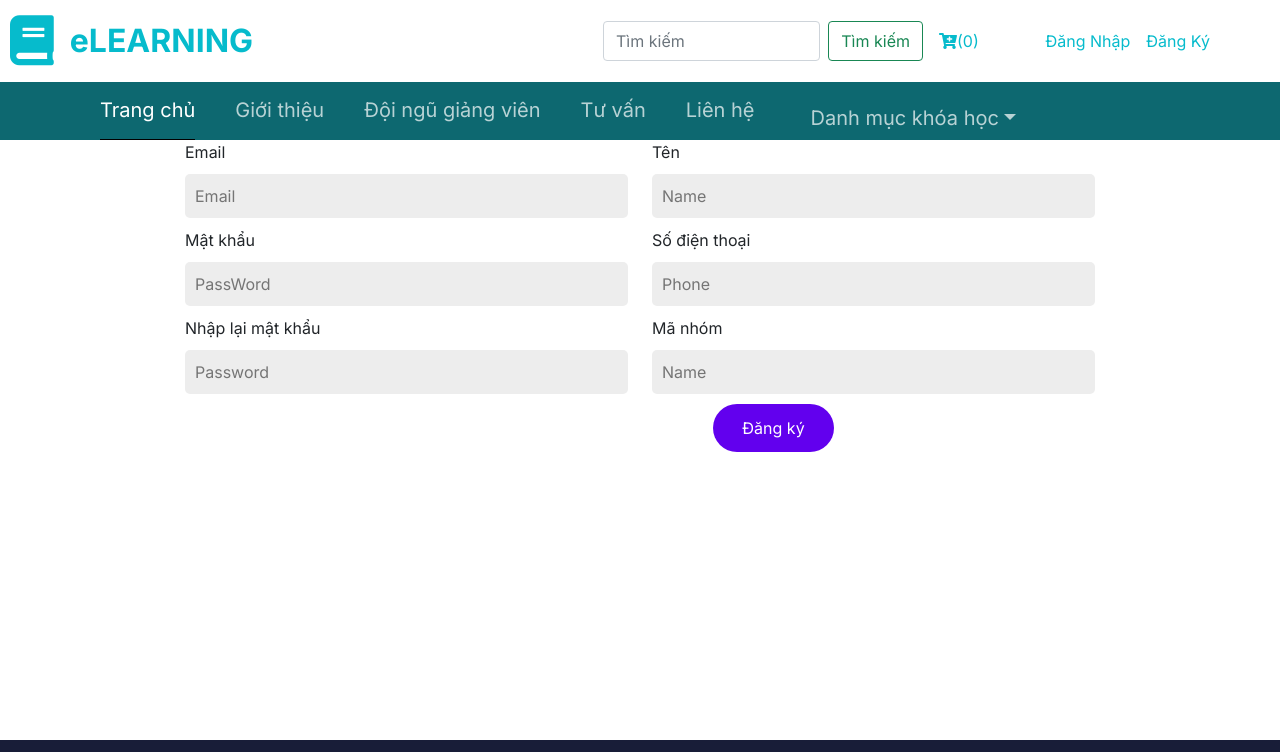
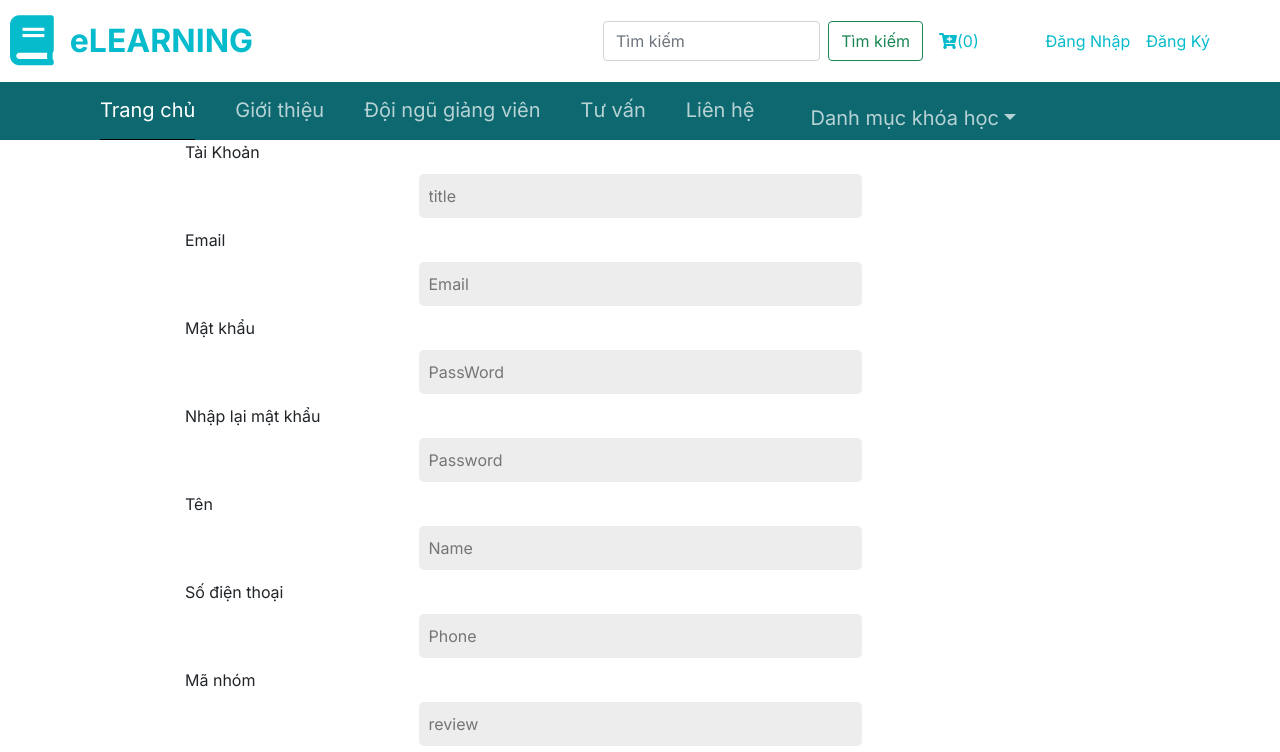
Before and after one commit to VuNguyenViet/DuAnCuoiKhoa, a React (Create React App) app: page /register in a window 1280 px wide. Shown: the top 752 px of the page. Built offline with nearby package versions, Linux system fonts and the light colour scheme; no server answers.

Commit message:
fix error Resgiter

```diff
--- a/src/pages/Register/Register.tsx
+++ b/src/pages/Register/Register.tsx
@@ -17,12 +17,16 @@ export default function Register({}: Props) {
       password: "",
       name: "" ,
       phone: "",
+      title:"",
+      review:""
     },
     validationSchema: Yup.object().shape({
       phone: Yup.string()
         .required("Số điện thoại không được để trống !")
         .min(10, "Số điện thoại phải đủ 10 số "),
       name: Yup.string().required("Tên không được để trống "),
+      title: Yup.string().required("Tài khoản không được để trống "),
+      review: Yup.string().required("Mã nhóm không được để trống "),
       email: Yup.string()
         .required("Email không được bỏ trống !")
         .email("Email không đúng định dạng!"),
@@ -34,12 +38,12 @@ export default function Register({}: Props) {
     }),
     onSubmit: (values) => {
      const payload = {
-      taiKhoan: values.name,
+      taiKhoan: values.title,
       matKhau: values.password,
       hoTen: values.name,
       soDT: values.phone,
       email: values.email,
-      maNhom: values.name
+      maNhom: values.review
      }
      const action = signupApi(payload) ;
      dispatch(action)
@@ -52,7 +56,23 @@ export default function Register({}: Props) {
     <div className="register">
       <form className="row" onSubmit={formik.handleSubmit}>
         {/* Bên trái  */}
-        <div className="col-6">
+        <div className="col-12">
+        <p>Tài Khoản</p>
+          <input
+            id="title"
+            className="input_validation"
+            type="text"
+            placeholder="title"
+            onChange={formik.handleChange}
+            onBlur={formik.handleBlur}
+          />
+          <div>
+          {formik.errors.title ? (
+            <p className="text text-danger">{formik.errors.title}</p>
+          ) : (
+            ""
+          )}
+          </div>
           <p>Email</p>
           <input
             name="email"
@@ -106,7 +126,7 @@ export default function Register({}: Props) {
 
         </div>
         {/* Bên phải  */}
-        <div className="col-6 register_right">
+        <div className="col-12 register_right">
           <p>Tên</p>
           <input
             id="name"
@@ -142,50 +162,21 @@ export default function Register({}: Props) {
 
            <p>Mã nhóm</p>
            <input
-            id="name"
+            id="review"
             className="input_validation"
             type="text"
-            placeholder="Name"
+            placeholder="review"
             onChange={formik.handleChange}
             onBlur={formik.handleBlur}
           />
           <div>
-          {formik.errors.name ? (
-            <p className="text text-danger">{formik.errors.name}</p>
+          {formik.errors.review ? (
+            <p className="text text-danger">{formik.errors.review}</p>
           ) : (
             ""
           )}
           </div>
 
-          {/* <ul className="ul_radio_button">
-            <li className="radio_button">
-              <input
-                style={{ width: "20px" }}
-                id="Male"
-                type="radio"
-                name="gender"
-                checked={gender ? true : false}
-                onChange={() => setGender(true)}
-              />
-              <label style={{ paddingLeft: "10px" }} htmlFor="Male">
-                Nam
-              </label>
-            </li>
-
-            <li className="radio_button">
-              <input
-                style={{ width: "20px" }}
-                id="Famale"
-                type="radio"
-                name="gender"
-                checked={!gender ? true : false}
-                onChange={() => setGender(false)}
-              />
-              <label style={{ paddingLeft: "10px" }} htmlFor="Famale">
-                Nữ
-              </label>
-            </li>
-          </ul> */}
           <button type='submit' className="Submit_register">
             Đăng ký
           </button>
--- a/src/redux/configStore.tsx
+++ b/src/redux/configStore.tsx
@@ -11,6 +11,8 @@ export const store = configureStore({
     userReducer:userReducer,
     ListDanhmucReducer:ListDanhmucReducer,
 
+
+
   },
 })
 
--- a/src/redux/reducers/productReducer.tsx
+++ b/src/redux/reducers/productReducer.tsx
@@ -68,6 +68,7 @@ export const LayDanhSachKhoaHoc = () => {
             //Sau khi lấy dữ liệu từ api về => đưa lên redux
             const action = laydanhsachAction(result.data);
             dispatch(action);
+
         }
         catch(err) {
             console.log({err})
--- a/src/redux/reducers/userReducer.tsx
+++ b/src/redux/reducers/userReducer.tsx
@@ -63,6 +63,7 @@ export const signinApi = (userLogin:any) => { //userLogin = {email:'',password}
           const action = setUserLoginAction(result.data);
           dispatch(action);
           history.push('/profile');
+         alert('Đăng nhập thành công')
 
 
       } catch (err) {
@@ -88,7 +89,8 @@ export const signupApi = (userSignin:any) => {  // { "email": "", "password": ""
           const action = setNewUser(result.data);
           dispatch(action);
 
-          history.push('/login');
+          history.push('/Home');
+          alert('Đăng ký tài khoản thành công')
       } catch (err) {
           console.log(err);
           alert('Vui lòng thử lại')
```
